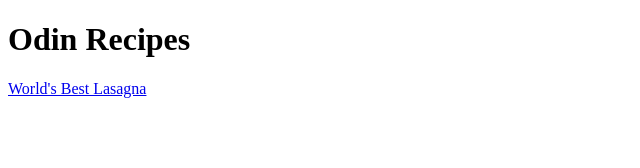
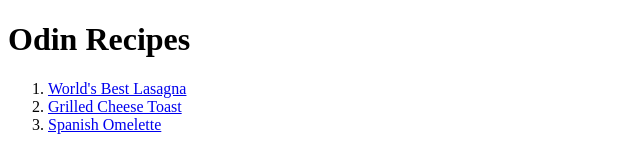
Before and after one commit to LascuTeodor/odin_recipes, a plain HTML site: page index.html in a window 1280 px wide. Shown: the whole page, without its empty margins (0-640 px from the left). Drawn offline with Linux system fonts and the light colour scheme.

Commit message:
Added links to recipes to homepage

```diff
--- a/index.html
+++ b/index.html
@@ -8,6 +8,11 @@
 <body>
     <h1>Odin Recipes</h1>
 
-    <a href="/odin_recipes/recipes/lasagna.html">World's Best Lasagna</a>
+    <ol>
+        <li><a href="/odin_recipes/recipes/lasagna.html">World's Best Lasagna</a></li>
+        <li><a href="/odin_recipes/recipes/grilledCheeseSandwich.html">Grilled Cheese Toast</a></li>
+        <li><a href="/odin_recipes/recipes/spanishOmelette.html">Spanish Omelette</a></li>
+    </ol>
+
 </body>
 </html>
```
